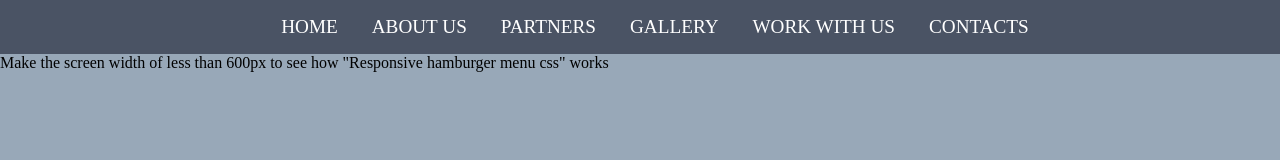
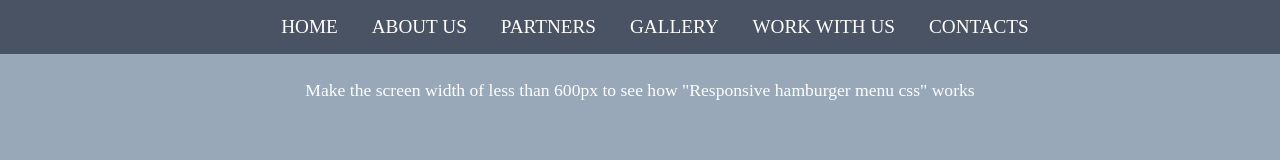
Before and after one commit to AnnaUmi/responsive-hamburger-menu-css.github.com, a plain HTML site: page index.html in a window 1280 px wide. Drawn offline with nearby package versions, Linux system fonts and the light colour scheme.

Commit message:
Update style.css

```diff
--- a/style.css
+++ b/style.css
@@ -106,7 +106,12 @@ body {
 .main-menu ul li a:hover{
 	background-color: #8a3c18;
 }
-
+p{
+	text-align: center;
+	color: #fff;
+	font-size: 1.1em;
+	margin-top: 1.5em;
+}
 @media(max-width: 600px){
 	#menu-wrap{
 		display: block;
```
